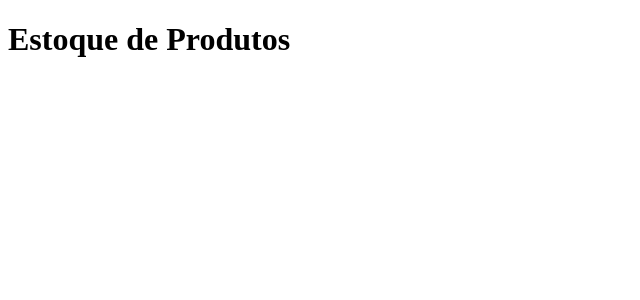
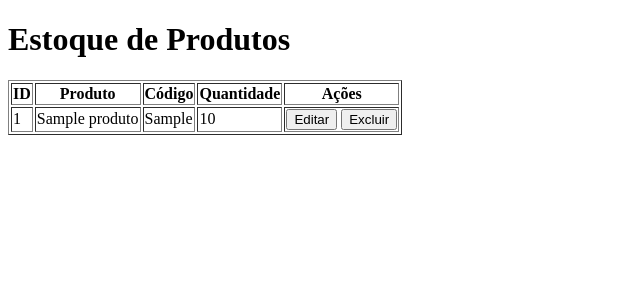
Before and after one commit to jardelcarvalhodev/sistema-almoxarifado, a Flask app: page /estoque in a window 1280 px wide. Shown: the top 300 px of the page, without its empty margins (0-640 px from the left). Run offline with Flask 3, Linux system fonts and the light colour scheme; tables that the repository leaves empty hold one stand-in row (values such as "Sample post").

Commit message:
02/10/2026

```diff
--- a/app.py
+++ b/app.py
@@ -1,4 +1,4 @@
-from flask import Flask, render_template, request
+from flask import Flask, render_template, request, redirect
 import sqlite3
 
 app = Flask(__name__)
@@ -62,5 +62,21 @@ def estoque():
 
     return render_template("estoque.html", produtos=produtos)
 
+@app.route("/excluir/<int:id>", methods=["POST"])
+def excluir(id):
+    conexao = sqlite3.connect("estoque.db")
+    cursor = conexao.cursor()
+
+    cursor.execute("DELETE FROM produtos WHERE id = ?", (id,))
+
+    conexao.commit()
+    conexao.close()
+
+    return redirect("/estoque")
+
+@app.route("/entrada", methods=["GET", "POST"])
+def entrada():
+    return render_template("entrada.html")
+
 if __name__ == "__main__":
     app.run(debug=True)
--- a/templates/estoque.html
+++ b/templates/estoque.html
@@ -10,6 +10,39 @@
 
     <h1>Estoque de Produtos</h1>
 
+    <table border="1">
+
+        <tr>
+            <th>ID</th>
+            <th>Produto</th>
+            <th>Código</th>
+            <th>Quantidade</th>
+            <th>Ações</th>
+        </tr>
+
+        {% for produto in produtos %}
+        <tr>
+            <td>{{ produto[0] }}</td>
+            <td>{{ produto[1] }}</td>
+            <td>{{ produto[2] }}</td>
+            <td>{{ produto[3] }}</td>
+
+            <td>
+
+                <form method="GET" action="/editar/{{ produto[0] }}" style="display:inline;">
+                    <button type="submit">Editar</button>
+                </form>
+
+                <form method="POST" action="/excluir/{{ produto[0] }}" style="display:inline;" onsubmit="return confirm('Tem certeza que deseja excluir este produto?');">
+                    <button type="submit">Excluir</button>
+                </form>
+
+            </td>
+        </tr>
+        {% endfor %}
+
+    </table>
+
 </body>
 
 </html>
```
Also changed, not shown: templates/entrada.html (added, +31 -0 lines), estoque.db.
